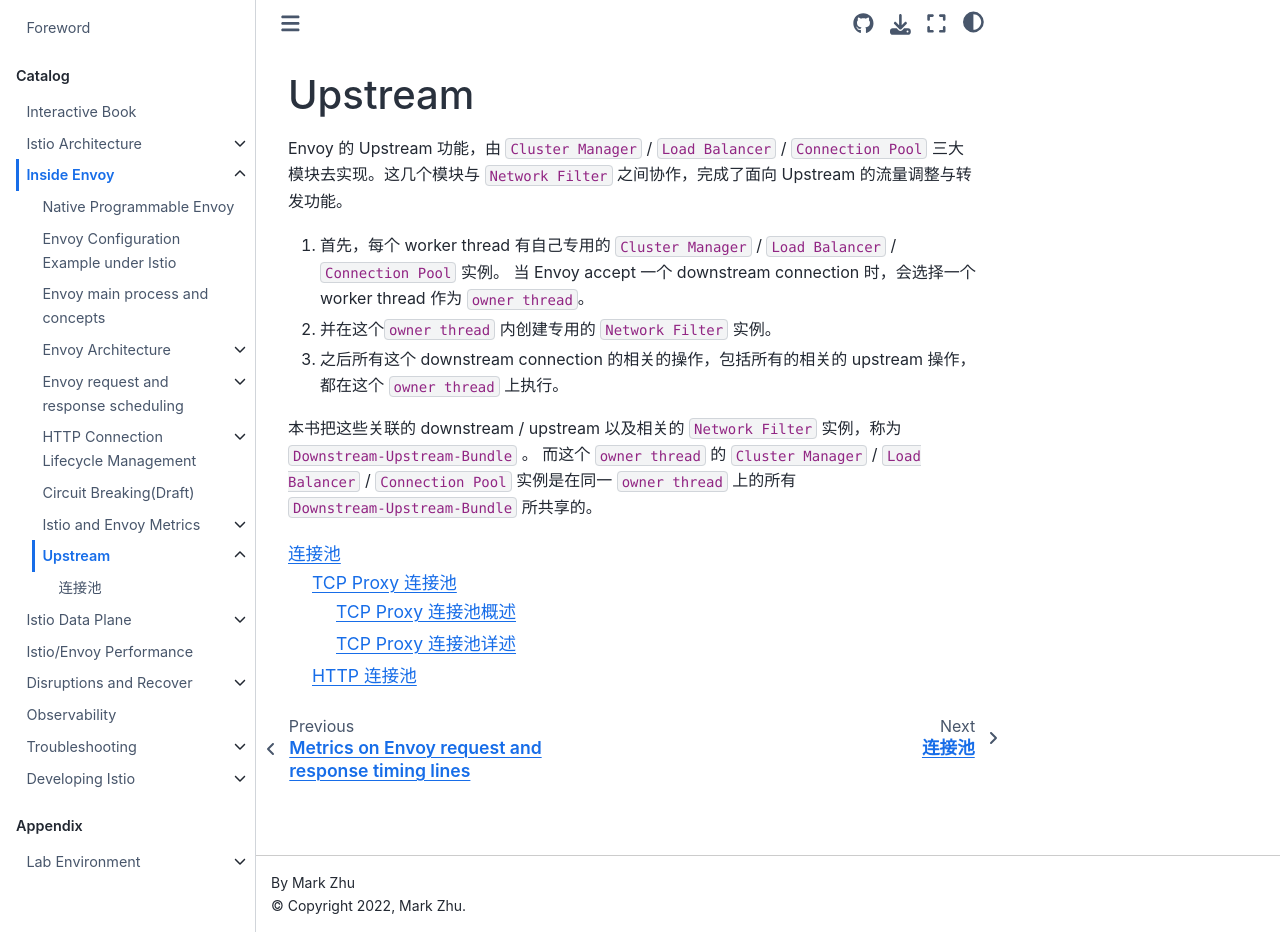
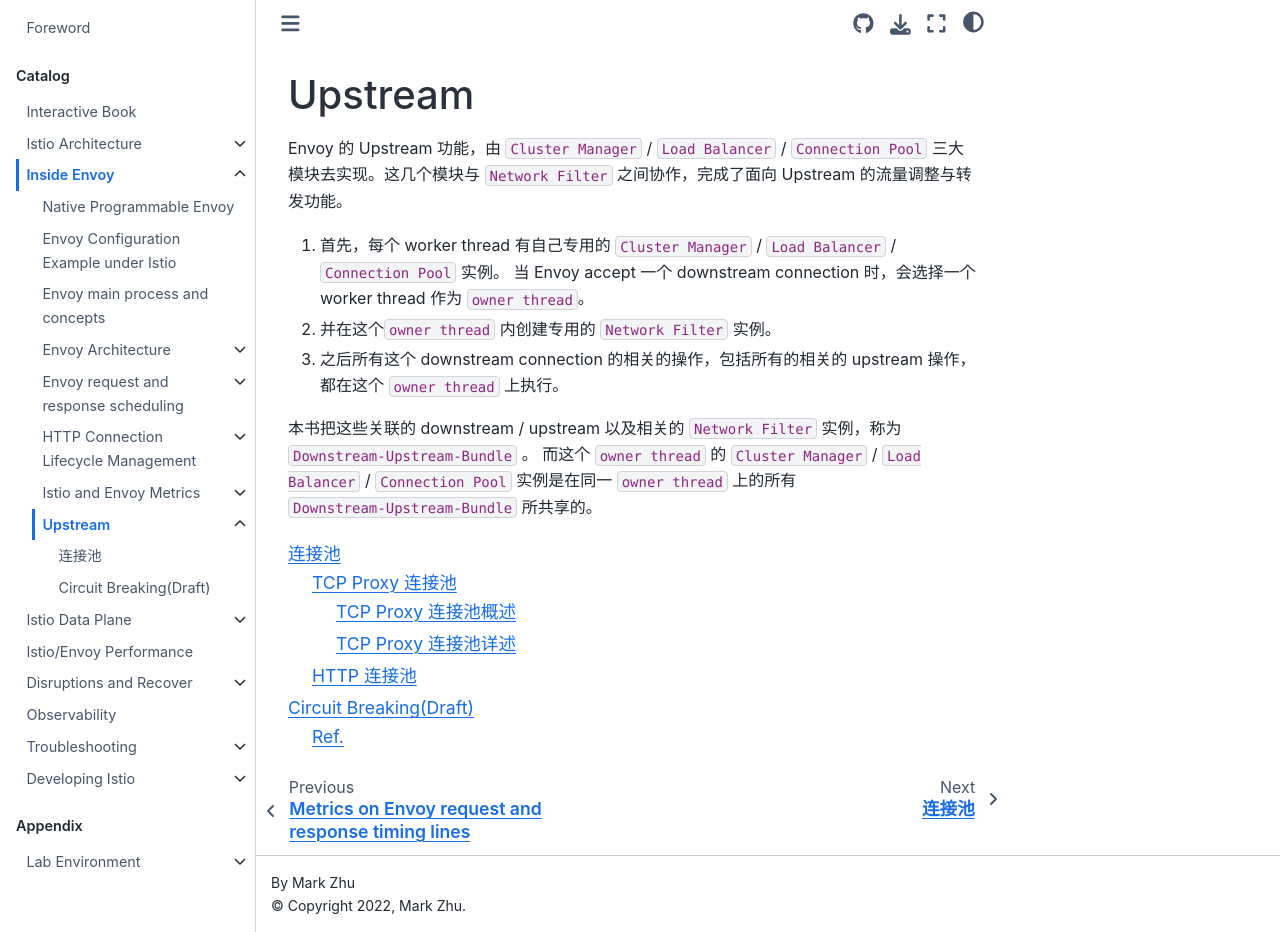
Before and after one commit to labilezhu/istio-insider-en, a Sphinx documentation site: the page built from docs/source/ch2-envoy/upstream/upstream.md, in a window 1280 px wide and 932 px high. Built offline with Sphinx 7.4.7 and the Sphinx Book theme 1.1.4, drawn with Linux system fonts in a browser that asks for light colours; pages that are not in the unit, such as notebooks, are missing from menus.

Commit message:
move circuit-breaking.md

````diff
--- a/docs/source/ch2-envoy/upstream/upstream.md
+++ b/docs/source/ch2-envoy/upstream/upstream.md
@@ -13,4 +13,5 @@
 
 ```{toctree}
 connection-pooling/connection-pooling.md
+circuit-breaking/circuit-breaking.md
 ```
````
Also changed, not shown: docs/source/ch2-envoy/upstream/circuit-breaking/circuit-breaking.assets/circuit-breaking-concept.png (renamed from docs/source/ch2-envoy/circuit-breaking/circuit-breaking.assets/circuit-breaking-concept.png), docs/source/ch2-envoy/upstream/circuit-breaking/circuit-breaking.md (renamed from docs/source/ch2-envoy/circuit-breaking/circuit-breaking.md).
